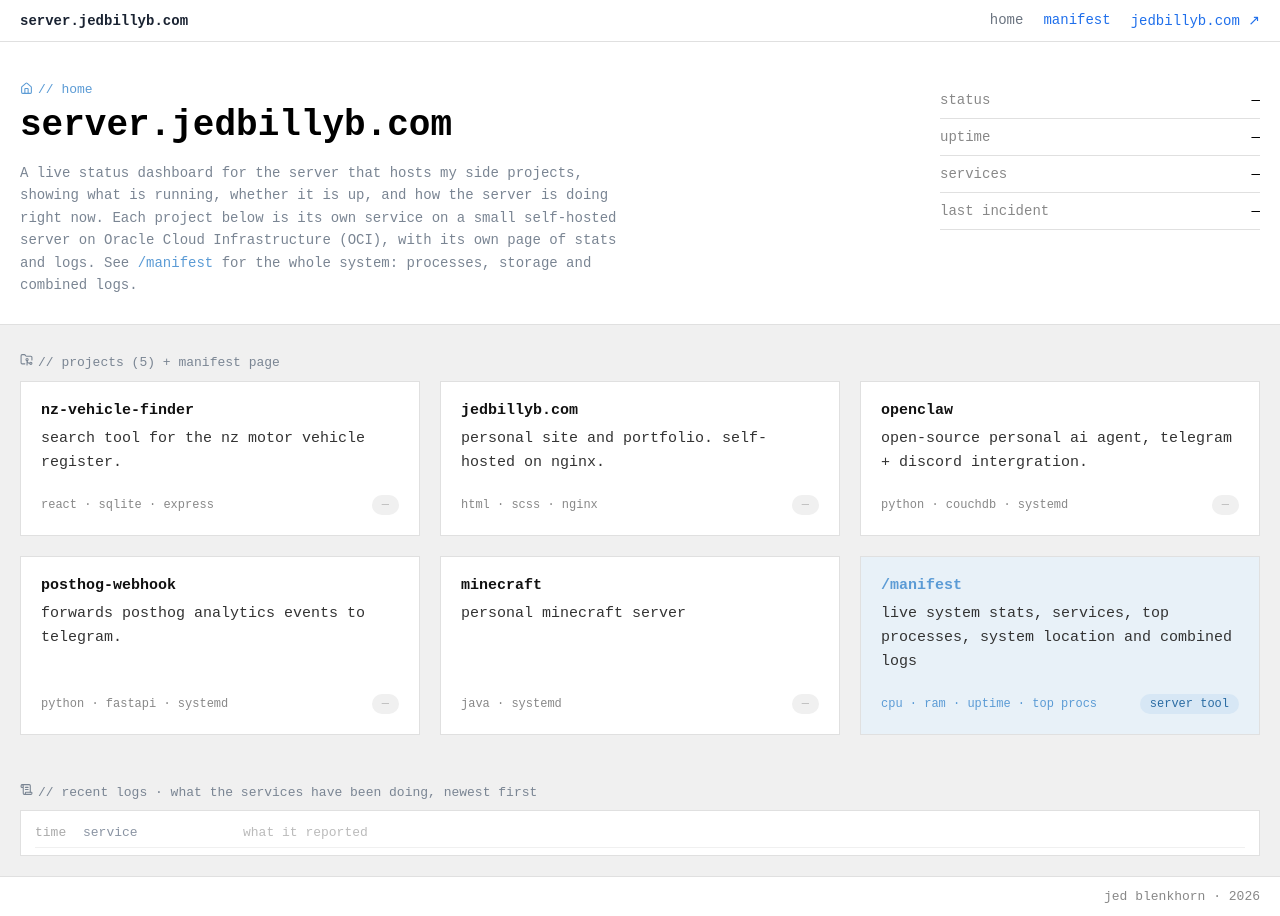
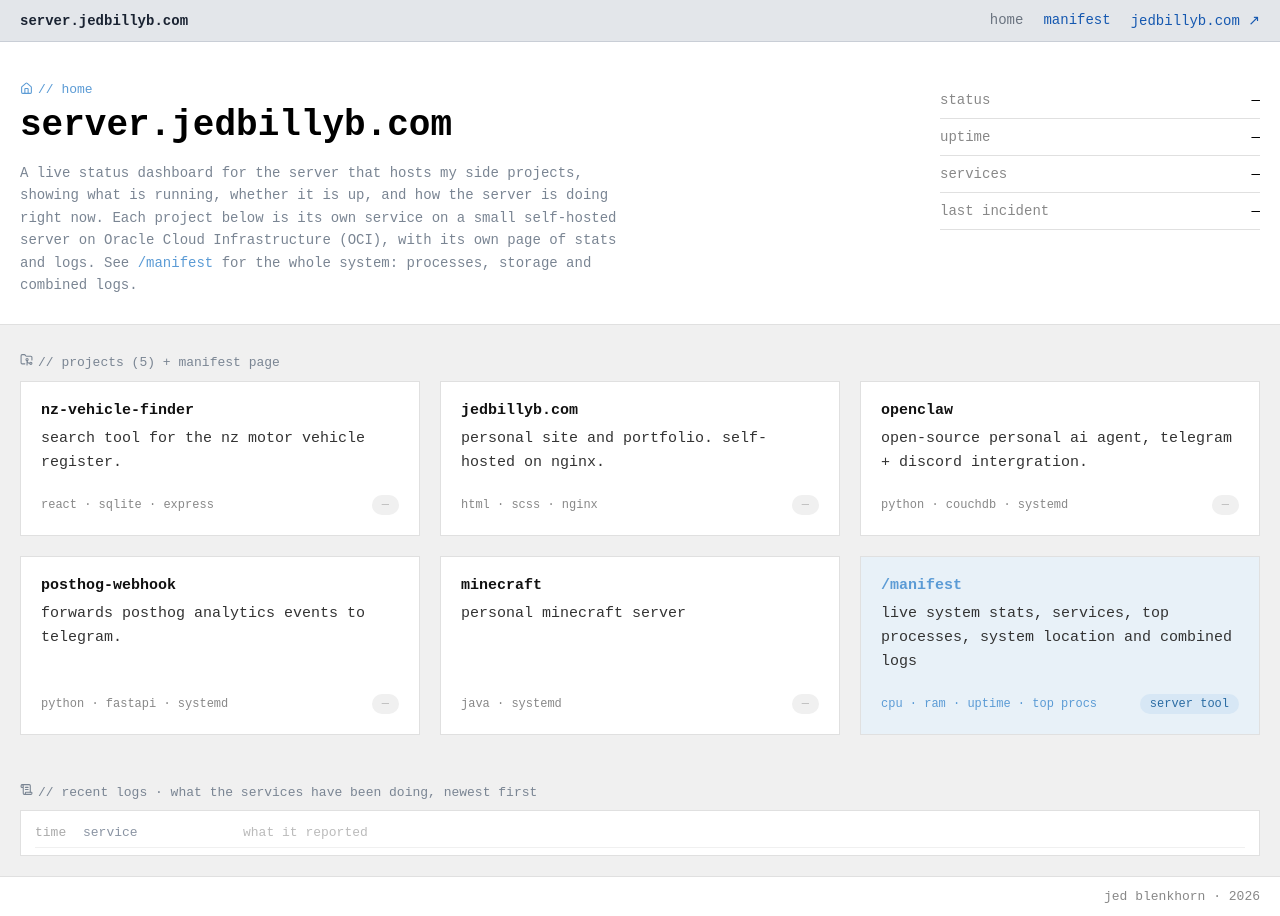
Before and after one commit to jedbillyb/server.jedbillyb.com, a plain HTML site: page index.html in a window 1280 px wide. Drawn offline with nearby package versions, Linux system fonts and the light colour scheme; no server answers.

Commit message:
Give the navigation bar its own background colour

```diff
--- a/index.css
+++ b/index.css
@@ -24,8 +24,8 @@ body {
   text-decoration: none;
   align-items: center;
   padding: 12px 20px;
-  background-color: #fff;
-  border-bottom: 1px solid #e0e0e0;
+  background-color: #E3E6EA;
+  border-bottom: 1px solid #C9CED6;
   z-index: 1000;
 }
 
@@ -38,7 +38,7 @@ body {
 
 /* blue links on the right of the navigation bar */
 .header-right a {
-  color: #1F6FEB;
+  color: #1558B0;
 }
 
 /* bold link/logo text */
--- a/manifest.css
+++ b/manifest.css
@@ -22,8 +22,8 @@ body {
   justify-content: space-between;
   align-items: center;
   padding: 12px 20px;
-  background: #fff;
-  border-bottom: 1px solid #e0e0e0;
+  background: #E3E6EA;
+  border-bottom: 1px solid #C9CED6;
   z-index: 1000;
 }
 
@@ -57,7 +57,7 @@ body {
 
 /* blue links on the right of the navigation bar */
 .header-right a {
-  color: #1F6FEB;
+  color: #1558B0;
 }
 
 /* the page you are already on, shown but not clickable */
--- a/project.css
+++ b/project.css
@@ -17,8 +17,8 @@ body {
   justify-content: space-between;
   align-items: center;
   padding: 12px 20px;
-  background-color: #fff;
-  border-bottom: 1px solid #e0e0e0;
+  background-color: #E3E6EA;
+  border-bottom: 1px solid #C9CED6;
   font-family: 'JetBrains Mono', monospace;
   z-index: 1000;
 }
@@ -63,7 +63,7 @@ body {
 
 /* blue links on the right of the navigation bar */
 .header-right a {
-  color: #1F6FEB;
+  color: #1558B0;
 }
 
 /* the page you are already on, shown but not clickable */
```
